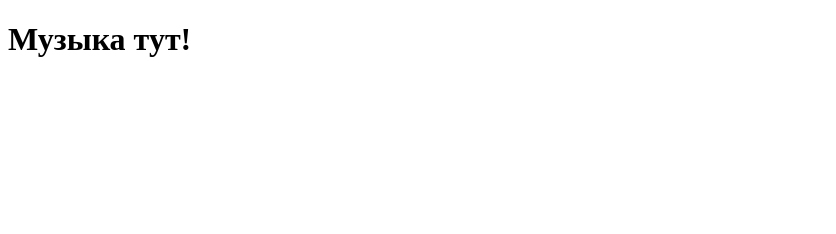
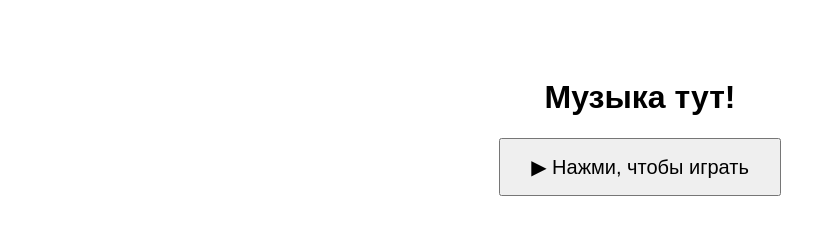
Before and after one commit to Fox03tm/Fox03tm.githab.io, a plain HTML site: page index.html in a window 1280 px wide. Shown: the whole page, without its empty margins (0-836 px from the left). Drawn offline with Linux system fonts and the light colour scheme.

Commit message:
Update index.html

```diff
--- a/index.html
+++ b/index.html
@@ -1,5 +1,15 @@
 <!DOCTYPE html>
 <html>
-<head><title>Тест</title></head>
-<body><h1>Музыка тут!</h1></body>
+<head><title>Тест музыки</title></head>
+<body style="text-align:center; font-family:sans-serif; padding-top: 50px;">
+  <h1>Музыка тут!</h1>
+
+  <audio id="myAudio" loop>
+    <source src="ikson-christmas.mp3" type="audio/mpeg">
+  </audio>
+
+  <button onclick="document.getElementById('myAudio').play()" style="padding: 15px 30px; font-size: 20px; cursor: pointer;">
+    ▶ Нажми, чтобы играть
+  </button>
+</body>
 </html>
```
